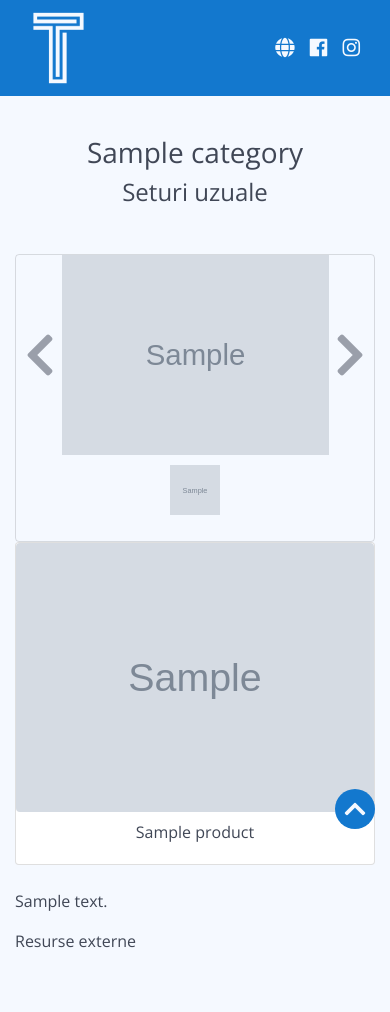
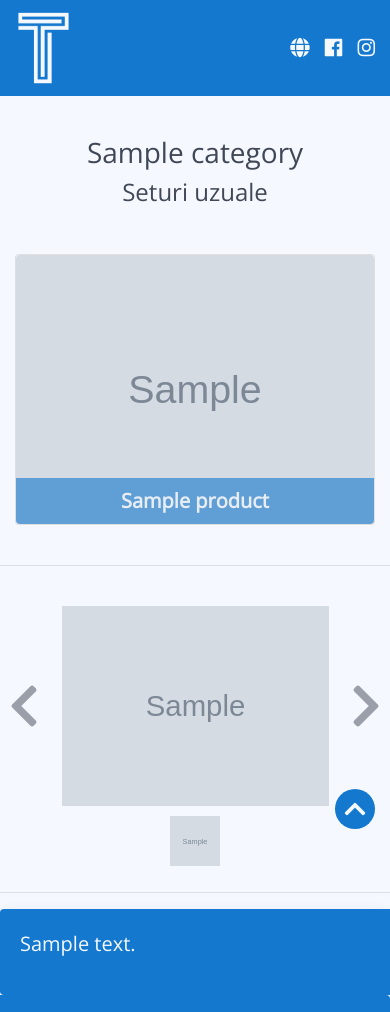
Before and after one commit to vigszilard/TermoCatalog, a Django app: page /cat/1 in a window 390 px wide. Shown: the top 1012 px of the page. Run offline with Django 3.2, Linux system fonts and the light colour scheme; tables that the repository leaves empty hold one stand-in row (values such as "Sample post"); grey boxes marked "Sample" are stand-in pictures; some libraries are stand-ins or nearby versions.

Commit message:
worked on category page

```diff
--- a/catalog/static/css/style.css
+++ b/catalog/static/css/style.css
@@ -1,4 +1,8 @@
 /* General */
+
+html {
+  scroll-behavior: smooth;
+}
 
 body {
     background-color: #F5F9FF;
@@ -27,6 +31,14 @@ body > section:first-of-type {
 
 body > section:last-of-type {
   padding-bottom: 3rem;
+}
+
+div.container {
+  padding: 0 !important;
+}
+
+div.row {
+  margin: 0 !important;
 }
 
 .success-message {
@@ -173,8 +185,6 @@ body > section:last-of-type {
 }
 
 #categories .card-img-top {
-  width: 100%;
-  height: 15vw;
   object-fit: cover;
 }
 
@@ -246,14 +256,13 @@ body > section:last-of-type {
 }
 
 #about ol > li::before {
-  content: counter(item);
+  content: '['counter(item)']';
   counter-increment: item;
-  background-color: #1378CE;
-  color: #F5F9FF;
+  color: #1378CE;
   text-align: center;
-  border-radius: 100%;;
-  width: 1.2rem;
   float: left;
+  padding-right: 0.5rem;
+  font-weight: 900;
 }
 
 #about h3, #about h4, #about h5, #about h6 {
@@ -379,10 +388,6 @@ body > section:last-of-type {
   background-color: transparent;
 }
 
-#gallery .carousel-inner {
-  border: 1px #1378CE;
-}
-
 #gallery .carousel-item .gallery-img {
   background-size: contain;
   background-position: center center;
@@ -423,7 +428,89 @@ body > section:last-of-type {
   width: 3rem;
 }
 
-#gallery #carousel-thumb {
-  border: 1px solid rgba(0, 0, 0, .125);
-  border-radius: .25rem;
+#gallery .carousel-indicators {
+  padding: 0;
 }
+
+#products .card {
+  position: relative;
+}
+
+#products .card-img-top {
+  object-fit: cover;
+}
+
+#products .card-title {
+  background-color: #1378CE;
+  color: #F5F9FF;
+  opacity: 60%;
+  position: absolute;
+  width: 100%;
+  bottom: 0;
+  margin: 0;
+  font-weight: bold;
+  font-size: 20px;
+}
+
+#products a:hover .card-title {
+  background-color: #1378CE;
+  opacity: 100%;
+}
+
+#category-info .card {
+  background-color: #1378CE;
+  border: none;
+  border-radius: 0;
+  color: #F5F9FF;
+  font-size: 20px;
+}
+
+#category-info iframe {
+  height: 18rem;
+  width: 100%;
+}
+
+#category-info #read-more, #category-info #read-less {
+  background-color: #F5F9FF;
+  opacity: 70%;
+  font-size: 20px;
+  margin-top: -2rem;
+  font-weight: 700;
+}
+
+#category-info #read-more-button p, #category-info #read-less-button p {
+  margin: 0;
+}
+
+#category-info #external-link {
+  color: #F5F9FF;
+  font-weight: 700;
+  text-decoration: underline;
+}
+
+#category-info {
+  counter-reset: item;
+}
+
+#category-info ul, #category-info ol {
+  list-style: none;
+}
+
+#category-info ul > li::before {
+  font-family: "Font Awesome 5 Free";
+  font-weight: 900;
+  content: '\f054';
+  color: #F5F9FF;
+  display: inline-block;
+  padding-right: 0.5rem;
+}
+
+#category-info ol > li::before {
+  content: '['counter(item)']';
+  counter-increment: item;
+  color: #F5F9FF;
+  text-align: center;
+  float: left;
+  padding-right: 0.5rem;
+  font-weight: 900;
+}
--- a/templates/pages/category.html
+++ b/templates/pages/category.html
@@ -10,14 +10,33 @@
     {% include 'components/_header.html' %}
   {% endblock %}
 
-  <section id="gallery">
+  <section id="products">
     <div class="container">
       <h3 class="text-center">{{ category.name }}</h3>
       <h4 class="text-center mb-5">Seturi uzuale</h4>
     </div>
     <div class="container">
+      <div class="row">
+        {% for product in products %}
+          <div class="col-md-4 col-lg-3 mb-4 col-sm-6 d-flex align-items-stretch h-100">
+            <a href="{% url 'product' product.id %}">
+              <div class="card rounded">
+                <img class="card-img-top rounded" src="{{ product.display_img.url }}" alt="">
+                <span class="card-title rounded-bottom text-center py-2">{{ product.name }}</span>
+              </div>
+            </a>
+          </div>
+        {% endfor %}
+      </div>
+    </div>
+  </section>
+
+  <section id="gallery">
+    <hr>
+    <div class="container">
       {% if gallery %}
       <div id="carousel-thumb" class="carousel slide carousel-fade carousel-thumbnails" data-ride="carousel">
+        <br>
         <div class="carousel-outer">
           <div class="carousel-inner" role="listbox">
             {% for img in gallery %}
@@ -45,7 +64,7 @@
             <span class="sr-only">Next</span>
           </a>
         </div>
-          <ol class="carousel-indicators" >
+        <ol class="carousel-indicators" id="carousel-thumbnails">
           {% for img in gallery %}
             {% if forloop.first %}
               <li data-target="#carousel-thumb" data-slide-to="{{ forloop.counter0 }}" class="active">
@@ -63,44 +82,47 @@
     </div>
   </section>
 
-  <section id="products">
-    <div class="container">
-      <div class="row">
-        {% for product in products %}
-          <div class="col-md-6 col-lg-4 mb-4">
-            <a href="{% url 'product' product.id %}">
-              <div class="card rounded">
-                <img class="card-img-top rounded" src="{{ product.display_img.url }}" alt="">
-                <span class="card-title rounded-bottom text-center py-2">{{ product.name }}</span>
+  <section id="category-info">
+    <hr>
+    <div class="container justify-content-center">
+      <div class="row shadow" id="description-less">
+        {% if category.youtube_link %}
+          <div class="col-md-6 card-body card rounded-left">
+            <p>{{ category.description | safe | truncatewords:50 }}</p>
           </div>
+          <div class="col-md-6 card-body card rounded-right">
+            <iframe src="https://www.youtube.com/embed/{{category.youtube_link|cut:'https://www.youtube.com/watch?v='}}" title="YouTube video player" frameborder="0" allowfullscreen></iframe>
+          </div>
+        {% else %}
+        <div class="col-md-12 card-body card rounded">
+          <p>{{ category.description | safe | truncatewords:100 }}</p>
+        </div>
+        {% endif %}
+      </div>
+      <div class="text-center" id="read-more">
+        <a href="#description-more" id="read-more-button">
+          <p>Afișați mai mult</p>
+          <i class="fas fa-chevron-down"></i>
         </a>
       </div>
-        {% endfor %}
+      <div class="card card-body shadow rounded" id="description-more" style="display: none;">
+        <p>{{ category.description | safe }}</p>
+        {% if category.youtube_link %}
+          <iframe src="https://www.youtube.com/embed/{{category.youtube_link|cut:'https://www.youtube.com/watch?v='}}" title="YouTube video player" frameborder="0" allowfullscreen></iframe>
+        {% endif %}
+        {% if category.external_link %}
+          <p>Dacă doriți să aflați mai multe despre accesorille folosite, click
+            <a id="external-link" href="{{ category.external_link }}" target="_blank" rel="noopener noreferrer">aici</a>
+          </p>
+        {% endif %}
+        <br>
       </div>
+      <div class="text-center" id="read-less" style="display: none;">
+        <a href="#description-less" id="read-less-button">
+          <i class="fas fa-chevron-up"></i>
+          <p>Afișați mai puțin</p>
+        </a>
       </div>
-  </section>
-
-  <section id="category-description">
-    <div class="container justify-content-center">
-      {% if category.description %}
-        <p>{{ category.description | safe }}</p>
-      {% endif %}
-    </div>
-  </section>
-
-  <!-- <section id="category-youtube-link">
-    <div class="container justify-content-center">
-      {% if category.youtube_link %}
-        <iframe width="560" height="315" src="https://www.youtube.com/embed/{{category.youtube_link|cut:'https://www.youtube.com/watch?v='}}" title="YouTube video player" frameborder="0" allow="accelerometer; autoplay; clipboard-write; encrypted-media; gyroscope; picture-in-picture" allowfullscreen></iframe>
-      {% endif %}
-    </div>
-  </section> -->
-
-  <section id="category-external-link">
-    <div class="container justify-content-center">
-      {% if category.external_link %}
-        <a href="{{ category.external_link }}" target="_blank" rel="noopener noreferrer">Resurse externe</a>
-      {% endif %}
     </div>
   </section>
 
```
Also changed, not shown: catalog/static/js/main.js (+33 -0 lines), templates/pages/index.html (+3 -9 lines). Lines whose indentation alone changed are shown as unchanged.
